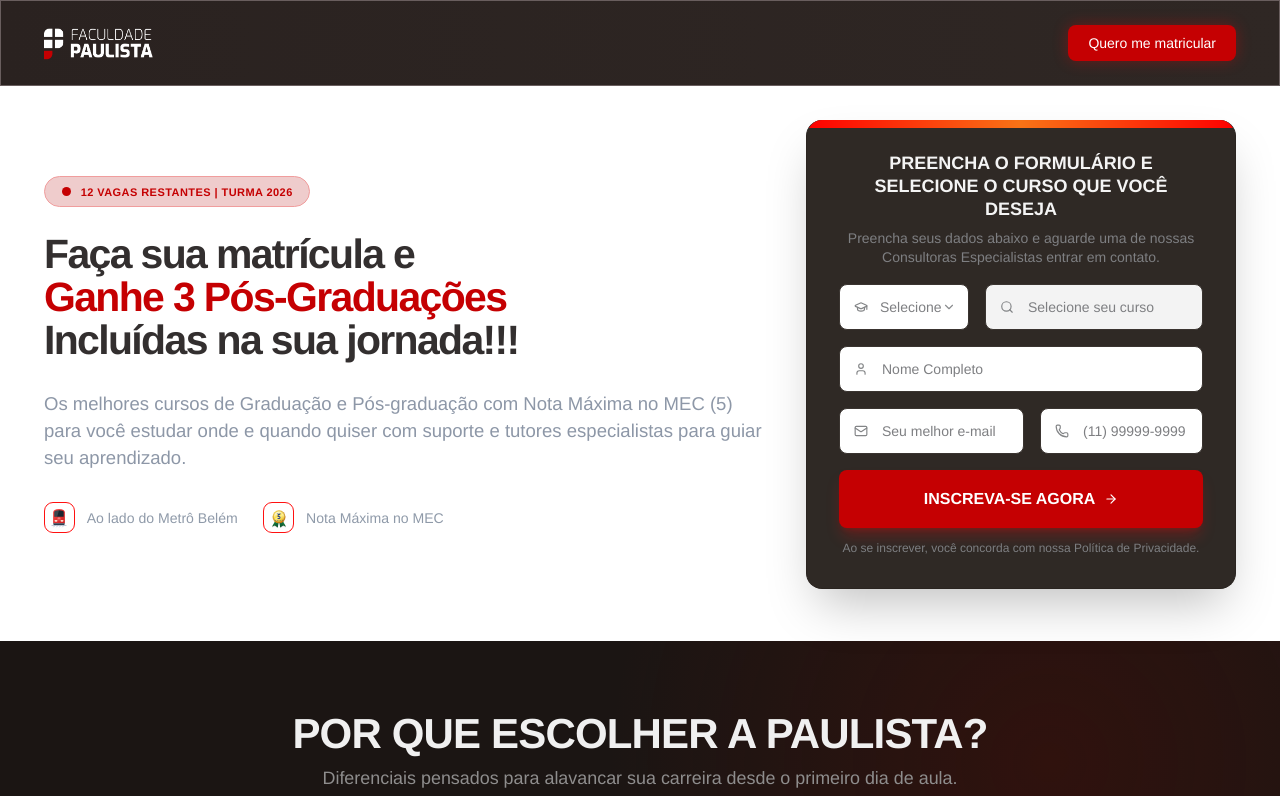
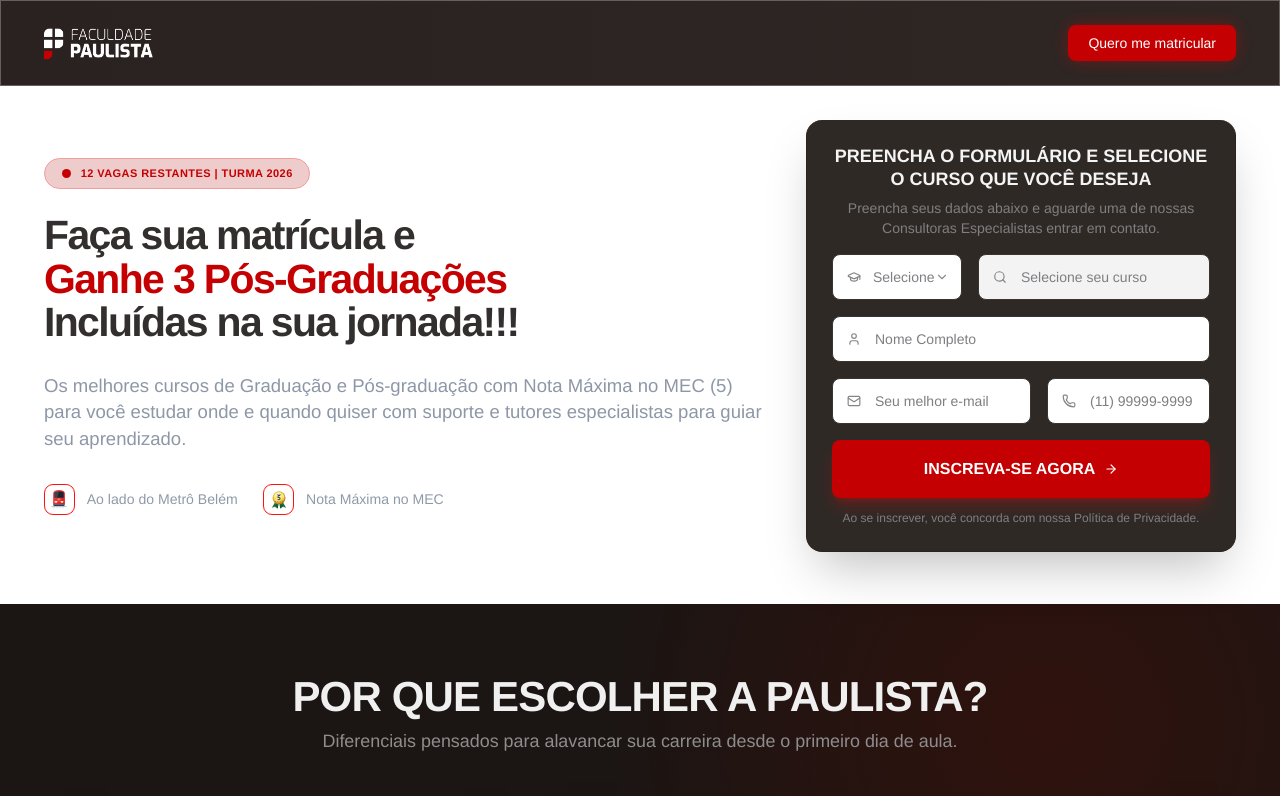
Before and after one commit to martinlofranodeoliveira/faculdadepaulista.com.br, a React (Vite) app: page / in a window 1280 px wide. Shown: the top 796 px of the page. Built offline with nearby package versions, Linux system fonts and the light colour scheme.

Commit message:
style: ajustar espaçamento do formulário no hero

```diff
--- a/src/landing/components/HeroSection.tsx
+++ b/src/landing/components/HeroSection.tsx
@@ -576,7 +576,7 @@
         </article>
 
         <article className="lp-hero-form" id="inscricao">
-          <div className="lp-hero-form__line" />
+
           <h2>PREENCHA O FORMULÁRIO E SELECIONE O CURSO QUE VOCÊ DESEJA</h2>
           <p>
             Preencha seus dados abaixo e aguarde uma de nossas Consultoras Especialistas
--- a/src/landing/landing.css
+++ b/src/landing/landing.css
@@ -266,7 +266,7 @@
   box-shadow: 0 25px 50px -12px rgba(0, 0, 0, 0.25);
   min-height: 0;
   overflow: hidden;
-  padding: 32px;
+  padding: 25px;
   position: relative;
 }
 
```
